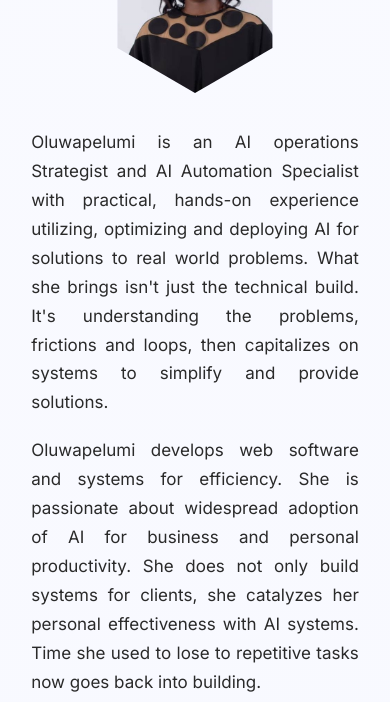
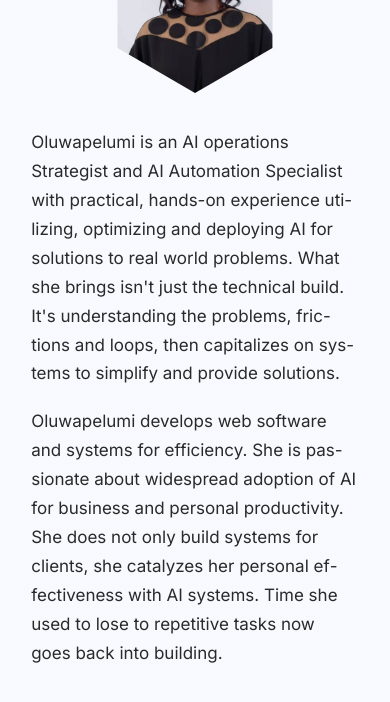
Before and after one commit to Gentle-Diva/GDD-Website, a plain HTML site: page index.html in a window 390 px wide. Shown: the part 7970-8672 px from the top of the page. Drawn offline with Linux system fonts and the light colour scheme.

Commit message:
Changes to about. Hyphen addition

```diff
--- a/css/about.css
+++ b/css/about.css
@@ -7,7 +7,7 @@
 .about-photo{width:180px;height:180px;margin:0 auto 2.2rem;overflow:hidden;background:rgba(58,18,201,0.06);display:flex;align-items:center;justify-content:center;clip-path:polygon(50% 0%,93% 25%,93% 75%,50% 100%,7% 75%,7% 25%)}
 .about-photo img{width:100%;height:100%;object-fit:cover;display:block}
 
-.about-text{text-align:justify;margin-bottom:2.5rem}
+.about-text{text-align:justify;hyphens:auto;margin-bottom:2.5rem}
 .about-text p{margin-bottom:1.2rem;max-width:none}
 
 .connect-btn{display:inline-flex;align-items:center;gap:0.6rem;background:var(--gold);color:var(--blue);padding:0.9rem 1.7rem;border-radius:100px;text-decoration:none;font-weight:600}
--- a/css/responsive.css
+++ b/css/responsive.css
@@ -1,5 +1,6 @@
 /* ============ Responsive / Media Queries ============ */
 @media(max-width:700px){
+  .about-text{text-align:left}
   .hero{padding:7rem 6% 4rem}
   .hero-desc{max-width:100%}
 
```
